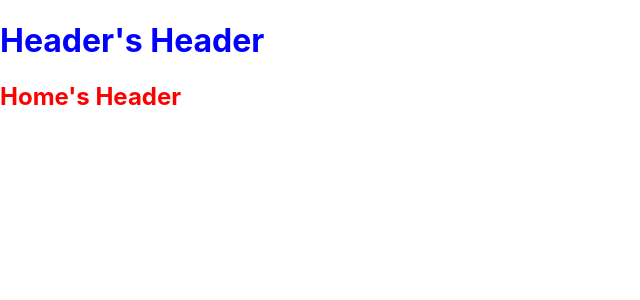
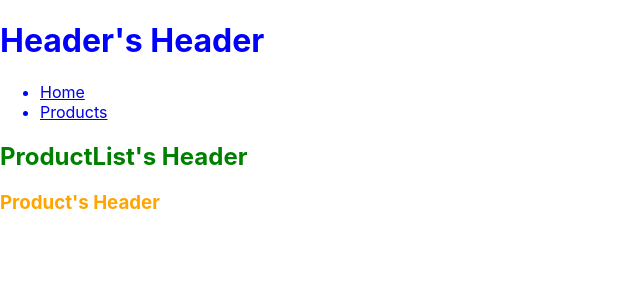
Before and after one commit to Build-Week-Bootcamp-Med-Cabinet/frontEnd, a React (Create React App) app in the folder front-end/: page /productlist in a window 1280 px wide. Shown: the top 300 px of the page, without its empty margins (0-640 px from the left). Built offline with nearby package versions, Linux system fonts and the light colour scheme.

Commit message:
created skeletons for ProductList and Product, made sure each component was imported, rendered properly and styled-components were imported properly

```diff
--- a/front-end/src/App.js
+++ b/front-end/src/App.js
@@ -1,6 +1,6 @@
 import React from 'react';
 import './App.css';
-import { Header, Home } from './components';
+import { Header, Home, ProductList } from './components';
 import { Route } from 'react-router-dom';
 
 function App() {
@@ -8,7 +8,8 @@ function App() {
     <>
     <Header />
 
-    <Route path="/" component={Home} />
+    <Route exact path="/" component={Home} />
+    <Route path="/productlist" component={ProductList} />
     </>
   );
 }
--- a/front-end/src/components/Header.js
+++ b/front-end/src/components/Header.js
@@ -1,10 +1,15 @@
 import React from 'react';
+import { Link } from 'react-router-dom';
 import { StyledHeader } from './style';
 
 const Header = () => {
     return(
         <StyledHeader>
             <h1>Header's Header</h1>
+            <ul>
+                <li><Link to="/">Home</Link></li>
+                <li><Link to="/productlist">Products</Link></li>
+            </ul>
         </StyledHeader>
     )
 }
--- /dev/null
+++ b/front-end/src/components/Product.js
@@ -0,0 +1,12 @@
+import React from 'react';
+import { StyledProductDiv } from './style';
+
+const Product = (props) => {
+    return(
+        <StyledProductDiv>
+            <h3>Product's Header</h3>
+        </StyledProductDiv>
+    )
+}
+
+export default Product;
--- /dev/null
+++ b/front-end/src/components/ProductList.js
@@ -0,0 +1,14 @@
+import React from 'react';
+import { Product } from './index';
+import { StyledProductListSection } from './style';
+
+const ProductList = () => {
+    return(
+        <StyledProductListSection>
+            <h2>ProductList's Header</h2>
+            <Product />
+        </StyledProductListSection>
+    )
+}
+
+export default ProductList;
--- a/front-end/src/components/index.js
+++ b/front-end/src/components/index.js
@@ -1,4 +1,6 @@
 import Header from './Header';
 import Home from './Home';
+import ProductList from './ProductList';
+import Product from  './Product';
 
-export { Header, Home };
+export { Header, Home, ProductList, Product };
--- a/front-end/src/components/style.js
+++ b/front-end/src/components/style.js
@@ -11,3 +11,15 @@ export const StyledHeader = styled.header`
 export const StyledHomeSection = styled.section`
     color: red;
 `;
+
+// ProductList Styles
+
+export const StyledProductListSection = styled.section`
+    color: green;
+`;
+
+// Product Styles
+
+export const StyledProductDiv = styled.div`
+    color: orange;
+`;
```
